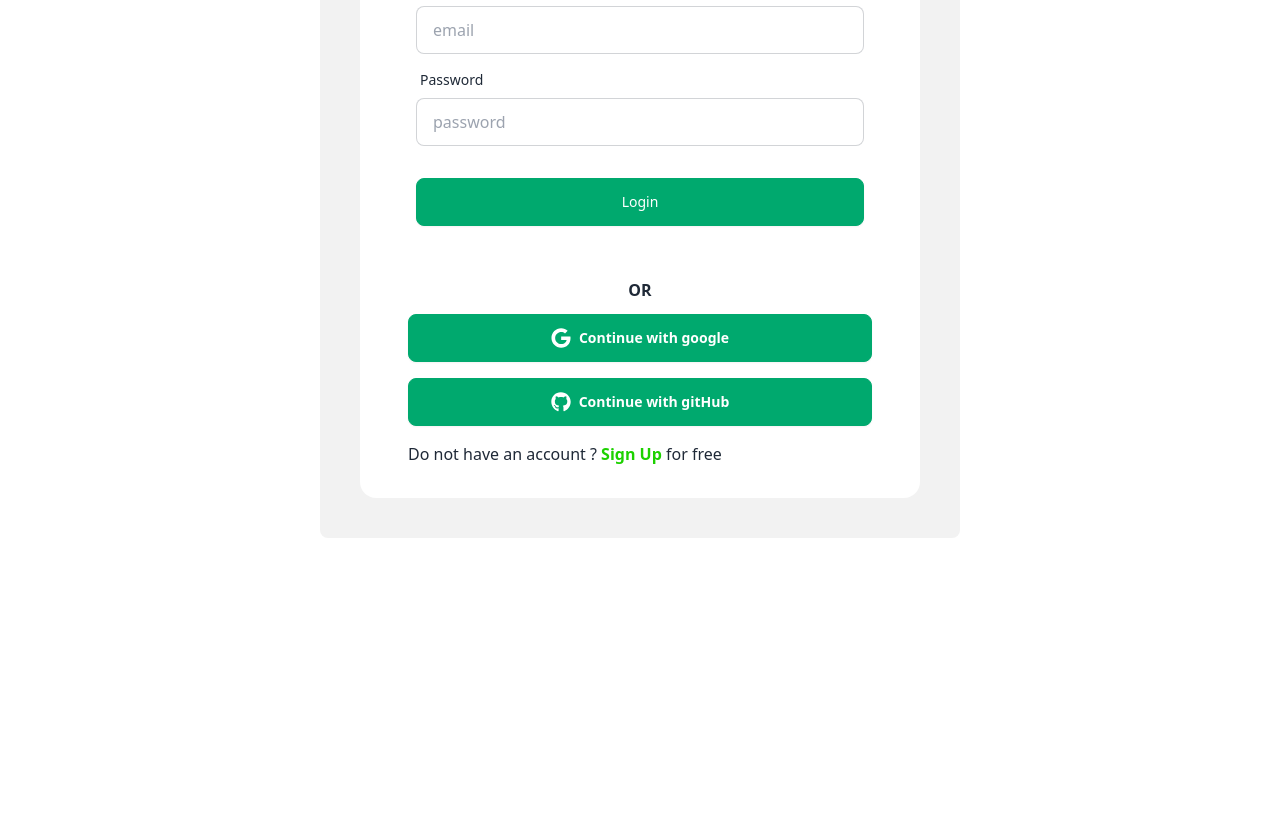
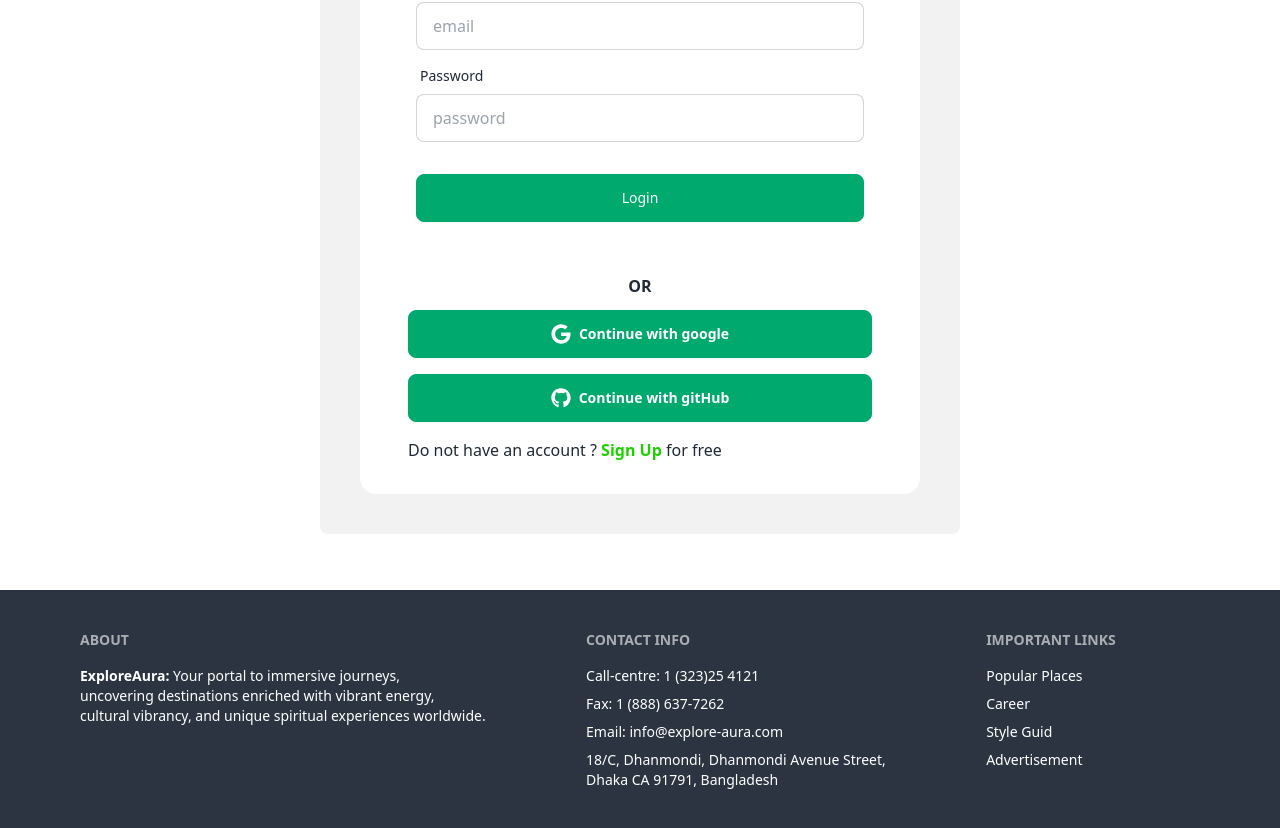
Before and after one commit to rar34/explore-aura-client, a React (Vite) app: page /login in a window 1280 px wide. Shown: the part 310-1138 px from the top of the page. Before the commit the page ends 904 px from the top, so only its background shows below. Built offline with nearby package versions, Linux system fonts and the light colour scheme; no server answers.

Commit message:
added footer in every page

```diff
--- /dev/null
+++ b/src/components/Footer/Footer.jsx
@@ -0,0 +1,31 @@
+
+const Footer = () => {
+    return (
+        <footer className="footer md:px-20 p-10 bg-neutral text-white">
+            <aside>
+                <h6 className="footer-title">About</h6>
+                <p className="text-sm">
+                <span className="font-bold">ExploreAura:</span> Your portal to immersive journeys,<br /> uncovering destinations enriched with vibrant energy,<br /> cultural vibrancy, and unique spiritual experiences worldwide.</p>
+            </aside>
+            <nav>
+                <h6 className="footer-title">Contact info</h6>
+                <p>Call-centre: 1 (323)25 4121</p>
+                <p>Fax: 1 (888) 637-7262</p>
+                <p>Email: info@explore-aura.com</p>
+
+                <p>18/C, Dhanmondi, Dhanmondi Avenue Street, <br /> Dhaka CA 91791, Bangladesh</p>
+
+            </nav>
+            <nav>
+                <h6 className="footer-title">Important Links</h6>
+                <a className="link link-hover">Popular Places</a>
+                <a className="link link-hover">Career</a>
+                <a className="link link-hover">Style Guid</a>
+                <a className="link link-hover">Advertisement</a>
+            </nav>
+
+        </footer>
+    );
+};
+
+export default Footer;
--- a/src/components/Home/Home.jsx
+++ b/src/components/Home/Home.jsx
@@ -11,7 +11,7 @@ const Home = () => {
             <h2 className="my-14 text-center font-bold text-3xl">Popular Places to visit</h2>
             <div className="grid grid-cols-1 md:grid-cols-2 lg:grid-cols-3 gap-6">
                 {
-                    loadedPlaces.map(place => <HomePlaceCard key={place._id} place={place}></HomePlaceCard>)
+                    loadedPlaces.slice(0,6).map(place => <HomePlaceCard key={place._id} place={place}></HomePlaceCard>)
                 }
             </div>
         </div>
--- a/src/components/Home/HomePlaceCard.jsx
+++ b/src/components/Home/HomePlaceCard.jsx
@@ -10,7 +10,7 @@ const HomePlaceCard = ({ place }) => {
                 <h4 className='text-xl font-semibold'>{country_name}</h4>
                 <p>{short_description}</p>
                 <div className="card-actions justify-end">
-                    <button className="btn btn-primary">Buy Now</button>
+                    {/* <button className="btn btn-primary">Buy Now</button> */}
                 </div>
             </div>
         </div>
--- a/src/components/Navbar/Navbar.jsx
+++ b/src/components/Navbar/Navbar.jsx
@@ -48,7 +48,7 @@ const Navbar = () => {
 
 
     return (
-        <div className="navbar my-4 md:px-20 shadow-md bg-base-100">
+        <div className="navbar my-3 md:px-20 shadow-md bg-base-100">
             <div className="navbar-start">
                 <div className="dropdown">
                     <div tabIndex={0} role="button" className="btn btn-ghost lg:hidden">
--- a/src/components/Root/Root.jsx
+++ b/src/components/Root/Root.jsx
@@ -2,12 +2,14 @@ import { Outlet } from "react-router-dom";
 import Navbar from "../Navbar/Navbar";
 import { ToastContainer } from 'react-toastify';
 import 'react-toastify/dist/ReactToastify.css';
+import Footer from "../Footer/Footer";
 
 const Root = () => {
     return (
         <div>
             <Navbar></Navbar>
             <Outlet></Outlet>
+            <Footer></Footer>
             <ToastContainer />
         </div>
     );
```
